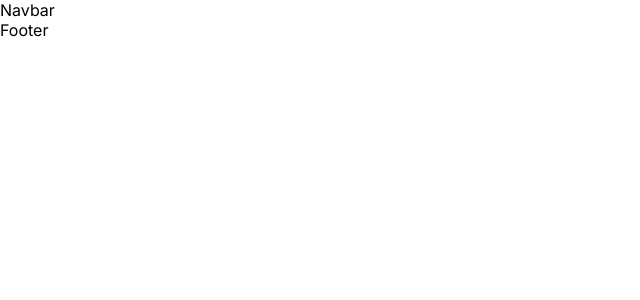
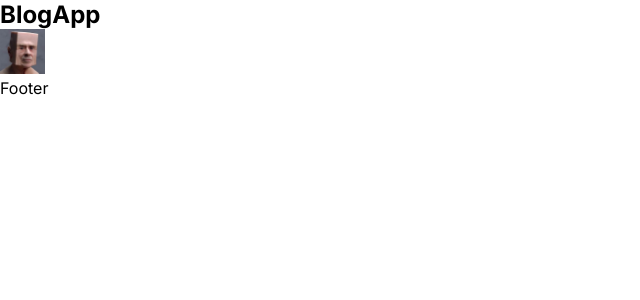
Before and after one commit to seyityahya/blog_website_nextjs, a Next.js app: page / in a window 1280 px wide. Shown: the top 300 px of the page, without its empty margins (0-640 px from the left). Built offline with nearby package versions, Linux system fonts and the light colour scheme.

Commit message:
navbar started

```diff
--- a/src/components/navbar/Navbar.jsx
+++ b/src/components/navbar/Navbar.jsx
@@ -1,8 +1,64 @@
-import React from "react";
+"use client";
+import Image from "next/image";
+import Link from "next/link";
+import React, { useState } from "react";
 import classes from "./navbar.module.css";
+import person from "../../../public/person.jpg";
+import { AiOutlineClose } from "react-icons/ai";
 
 const Navbar = () => {
-  return <div>Navbar</div>;
+  const [showDropdown, setShowDropdown] = useState(false);
+
+  const handleShowDropdown = () => setShowDropdown((prev) => true);
+
+  const handleHideDropdown = () => setShowDropdown((prev) => false);
+
+  const loggedIn = true;
+
+  return (
+    <div className={classes.container}>
+      <div className={classes.wrapper}>
+        <h2 className={classes.left}>
+          <Link href="/">BlogApp</Link>
+        </h2>
+        <ul className={classes.right}>
+          {loggedIn ? (
+            <div>
+              <Image
+                onClick={handleShowDropdown}
+                src={person}
+                width="45"
+                height="45"
+              />
+              {showDropdown && (
+                <div className={classes.dropdown}>
+                  <AiOutlineClose
+                    className={classes.closeIcon}
+                    onClick={handleHideDropdown}
+                  />
+                  <button
+                    onClick={handleHideDropdown}
+                    className={classes.logout}
+                  >
+                    Logout
+                  </button>
+                  <Link
+                    onClick={handleHideDropdown}
+                    href="/create-post"
+                    className={classes.create}
+                  >
+                    Create
+                  </Link>
+                </div>
+              )}
+            </div>
+          ) : (
+            <h2>asdfg</h2>
+          )}
+        </ul>
+      </div>
+    </div>
+  );
 };
 
 export default Navbar;
```
Also changed, not shown: public/person.jpg (added).
